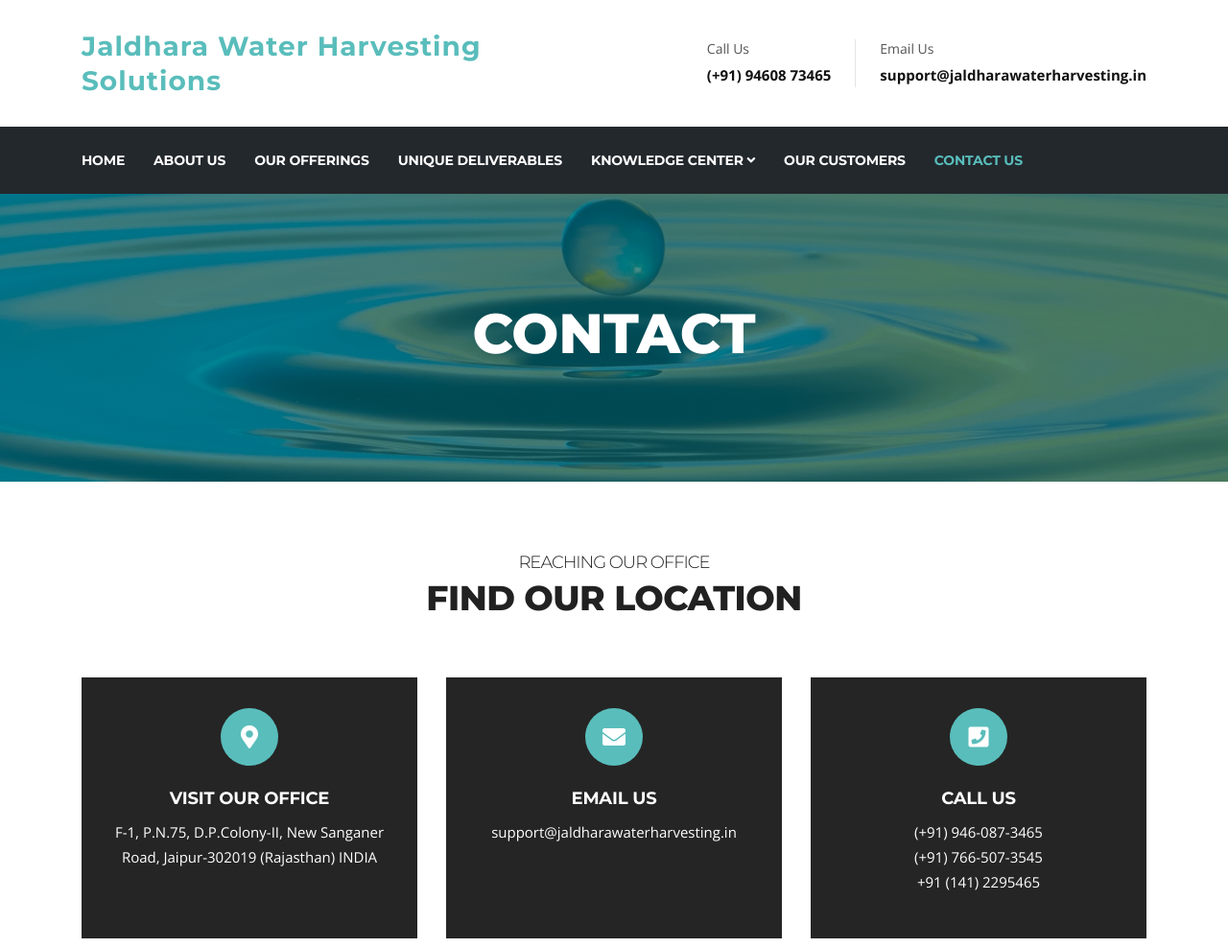
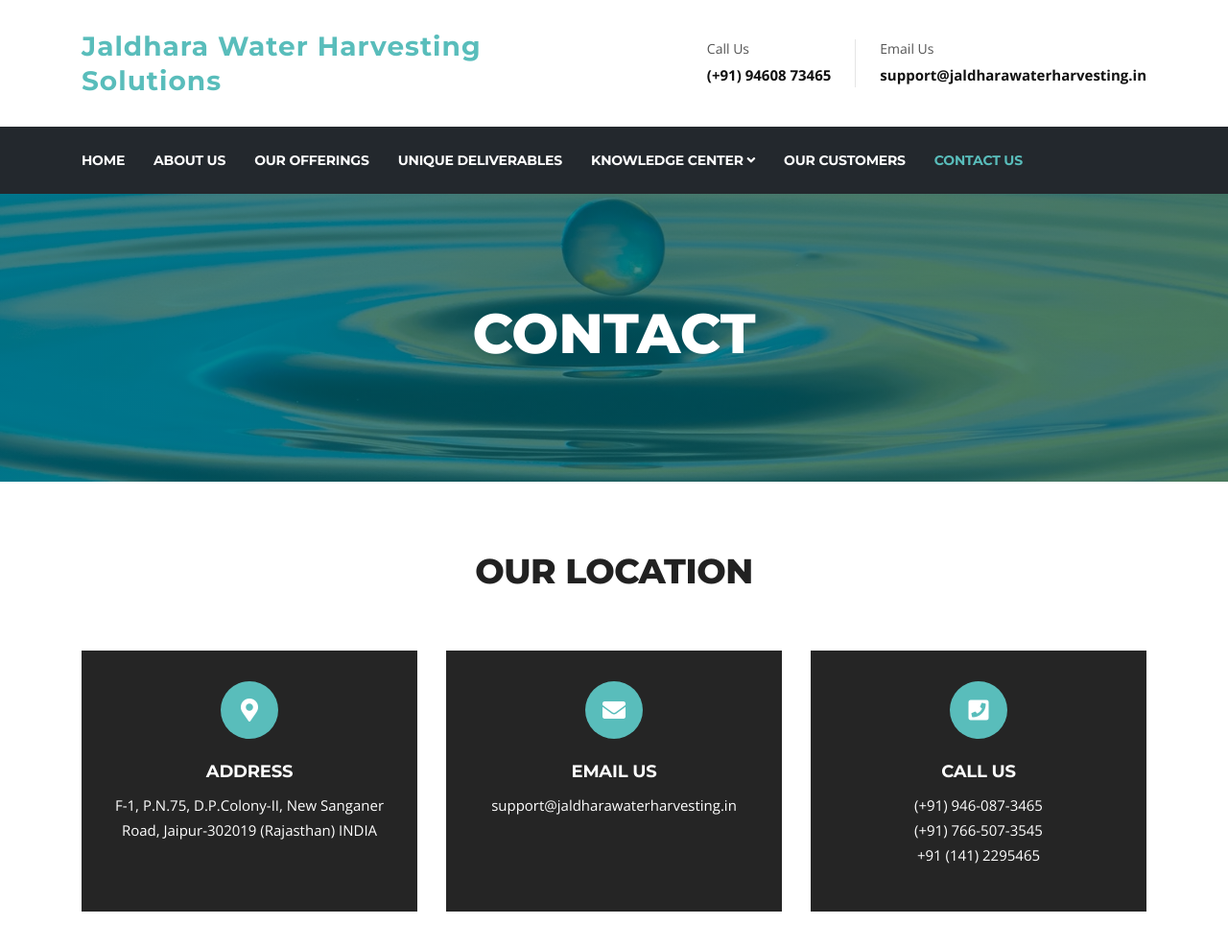
Before and after one commit to sthirv/jaldharaweb, a plain HTML site: page contact.html in a window 1280 px wide. Shown: the top 988 px of the page at 96% size. Drawn offline with nearby package versions, Linux system fonts and the light colour scheme; some packages are replaced by stand-ins of ours.

Commit message:
remaining request changes

```diff
--- a/contact.html
+++ b/contact.html
@@ -162,8 +162,8 @@
 
     <div class="row text-center">
       <div class="col-12">
-        <h2 class="section-title">Reaching our Office</h2>
-        <h3 class="section-sub-title">Find Our Location</h3>
+        <!-- <h2 class="section-title">Reaching our Office</h2> -->
+        <h3 class="section-sub-title">Our Location</h3>
       </div>
     </div>
     <!--/ Title row end -->
@@ -175,7 +175,7 @@
             <i class="fas fa-map-marker-alt mr-0"></i>
           </span>
           <div class="ts-service-box-content">
-            <h4>Visit Our Office</h4>
+            <h4>Address</h4>
             <p>F-1, P.N.75, D.P.Colony-II, New Sanganer Road, Jaipur-302019 (Rajasthan)
               INDIA</p>
           </div>
```
Also changed, not shown: index.html (+2 -2 lines), our-customers.html (+1 -1 lines).
